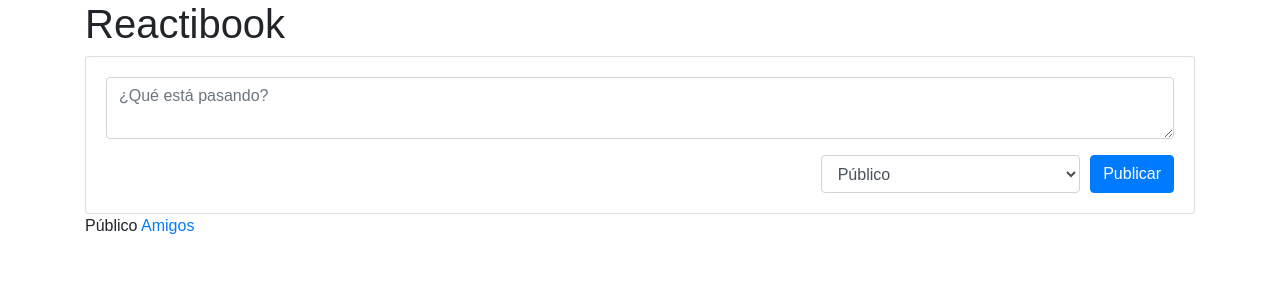
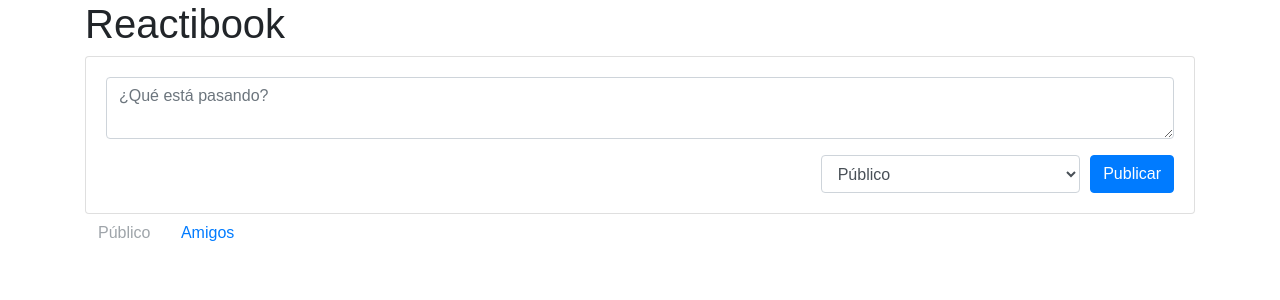
Before and after one commit to joseevasquezh/reactibook, a React (Create React App) app: page / in a window 1280 px wide. Shown: the top 300 px of the page. Built offline with nearby package versions, Linux system fonts and the light colour scheme.

Commit message:
Add some classes to links

```diff
--- a/src/components/Link.js
+++ b/src/components/Link.js
@@ -2,13 +2,10 @@ import React from 'react';
 import PropTypes from 'prop-types';
 
 const Link = ({active, children, onClick }) => {
-  if (active) {
-    return <span>{children}</span>
-  }
-
   return (
     <a
       href=""
+      className={(active ? "btn btn-link disabled" : "btn btn-link " )}
       onClick={e => {
         e.preventDefault()
         onClick()
```
